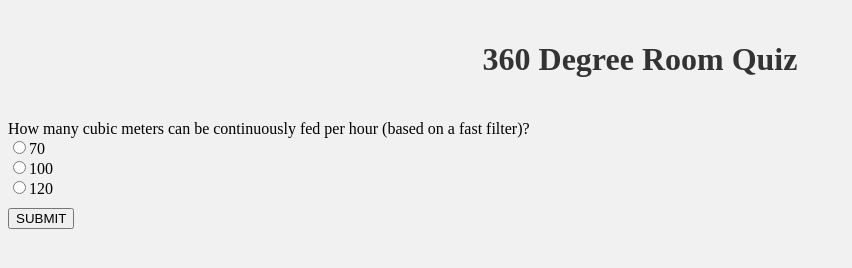
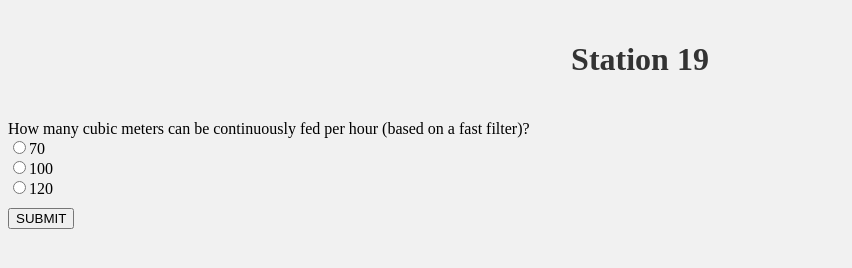
Before and after one commit to SuryaKalvakolu4/Q11, a plain HTML site: page index.html in a window 1280 px wide. Shown: the whole page, without its empty margins (0-852 px from the left). Drawn offline with Linux system fonts and the light colour scheme.

Commit message:
Update index.html

```diff
--- a/index.html
+++ b/index.html
@@ -26,7 +26,7 @@
     </style>
 </head>
 <body>
-    <h1>360 Degree Room Quiz</h1>
+    <h1>Station 19</h1>
     <div id="question"></div>
     <div id="options"></div>
     <button onclick="nextQuestion()">SUBMIT</button>
```
